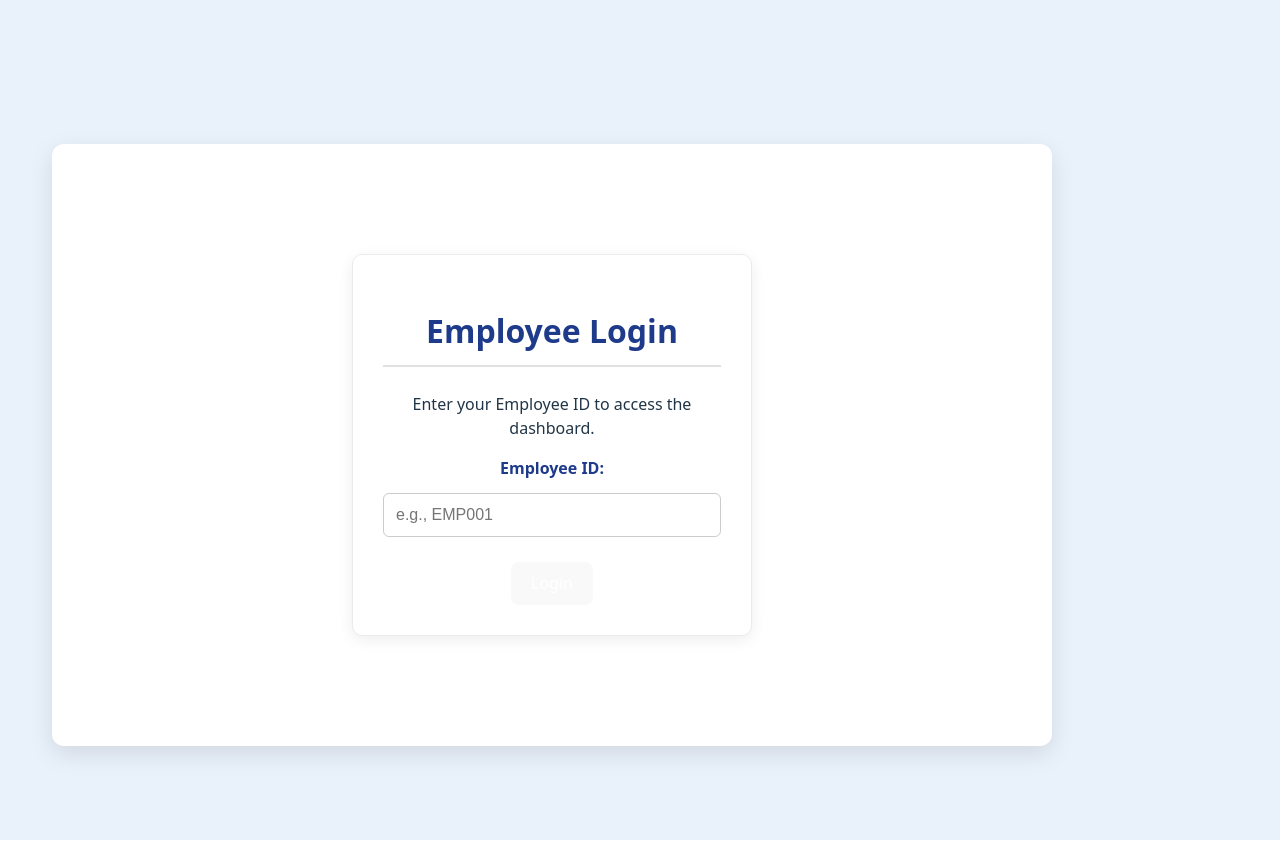
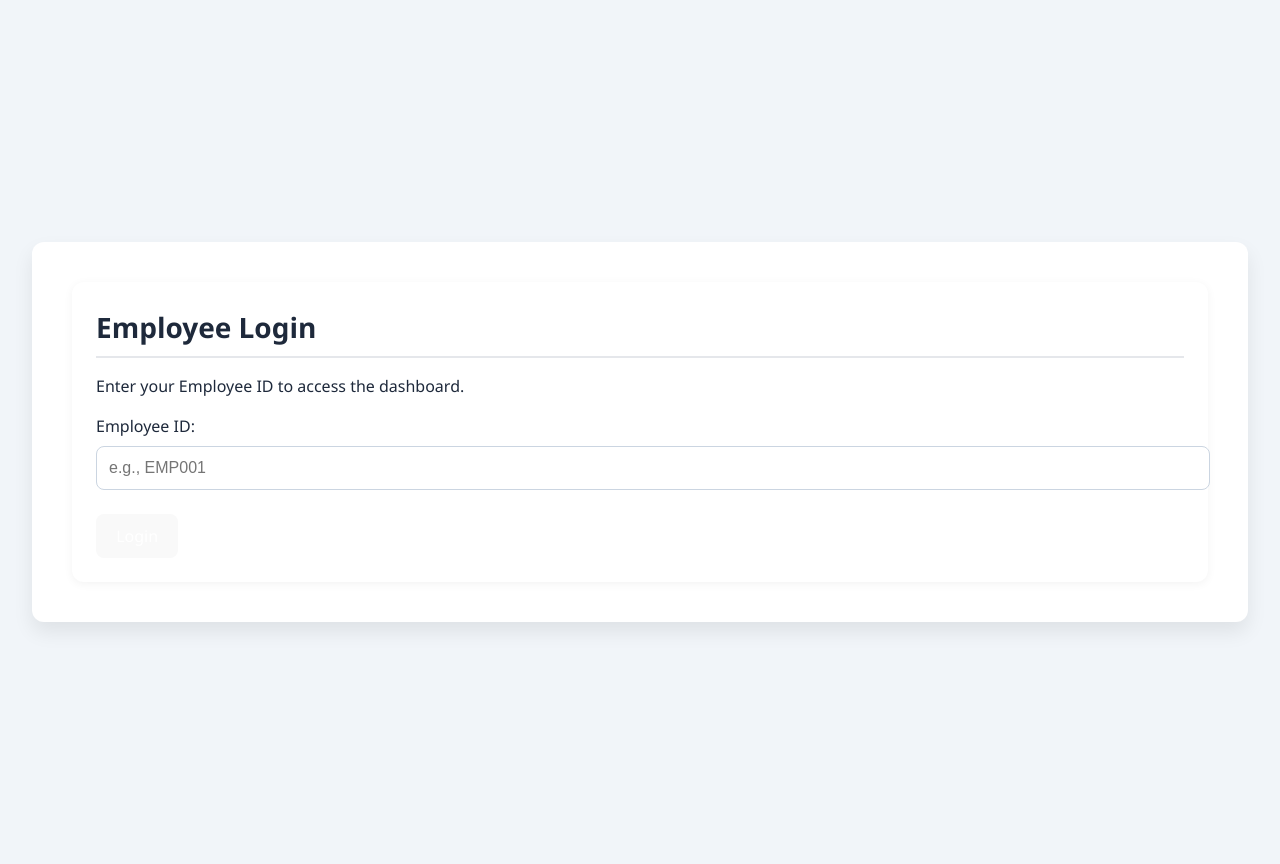
Before and after one commit to Hope-24-ai/employee-tracker-frontend, a React (Vite) app: page / in a window 1280 px wide. Before the commit the page ends 840 px from the top, so only its background shows below. Built offline with nearby package versions, Linux system fonts and the light colour scheme.

Commit message:
working dashboard with navigation

```diff
--- a/package.json
+++ b/package.json
@@ -11,7 +11,8 @@
   },
   "dependencies": {
     "react": "^19.1.0",
-    "react-dom": "^19.1.0"
+    "react-dom": "^19.1.0",
+    "react-router-dom": "^6.30.1"
   },
   "devDependencies": {
     "@eslint/js": "^9.25.0",
--- a/src/App.css
+++ b/src/App.css
@@ -1,304 +1,226 @@
-/* === Root and General Styles === */
 :root {
-  font-family: 'Segoe UI', Tahoma, Geneva, Verdana, sans-serif;
-  line-height: 1.5;
-  font-weight: 400;
-  color-scheme: light dark;
-  color: #333;
-  background-color: #f0f2f5;
-  font-synthesis: none;
-  text-rendering: optimizeLegibility;
-  -webkit-font-smoothing: antialiased;
-  -moz-osx-font-smoothing: grayscale;
+  --primary: #2563eb;
+  --danger: #ef4444;
+  --gray-light: #f1f5f9;
+  --text-dark: #1e293b;
+  --text-muted: #64748b;
+  --card-bg: #ffffff;
+  --shadow: rgba(0, 0, 0, 0.08);
+  --radius: 12px;
+  --gap: 24px;
 }
 
 body {
   margin: 0;
+  font-family: 'Segoe UI', Tahoma, Geneva, Verdana, sans-serif;
+  background-color: var(--gray-light);
+  color: var(--text-dark);
   min-height: 100vh;
   display: flex;
   justify-content: center;
   align-items: flex-start;
-  padding: 20px;
-  background-color: #e9f1fb;
+  padding: 2rem;
 }
 
 #root {
   width: 100%;
-  max-width: 1280px;
-  margin: 0 auto;
-  padding: 2rem;
-  text-align: center;
+  max-width: 1440px;
 }
 
-/* === App Container === */
 .app-container {
-  background-color: #ffffff;
-  border-radius: 12px;
-  box-shadow: 0 8px 24px rgba(0, 0, 0, 0.1);
-  padding: 30px 40px;
-  margin-top: 50px;
-  display: flex;
-  flex-direction: column;
-  align-items: center;
-  width: 100%;
-  max-width: 1000px;
+  background: var(--card-bg);
+  padding: 2.5rem;
+  border-radius: var(--radius);
+  box-shadow: 0 10px 20px var(--shadow);
   box-sizing: border-box;
 }
 
-/* === Headings === */
-h1 {
-  font-size: 2.5rem;
-  color: #2c3e50;
-  margin-bottom: 40px;
+.dashboard-content {
+  display: grid;
+  grid-template-columns: repeat(auto-fit, minmax(340px, 1fr));
+  gap: var(--gap);
+  width: 100%;
+}
+
+/* === Components === */
+
+.card {
+  background: var(--card-bg);
+  border-radius: var(--radius);
+  padding: 1.5rem;
+  box-shadow: 0 2px 10px rgba(0, 0, 0, 0.05);
+  text-align: left;
+}
+
+h1, h2, h3 {
+  margin-top: 0;
+  color: var(--text-dark);
 }
 
 h2 {
-  font-size: 2rem;
-  color: #1e3a8a;
-  margin-bottom: 25px;
-  border-bottom: 2px solid #e0e0e0;
-  padding-bottom: 10px;
+  font-size: 1.75rem;
+  border-bottom: 2px solid #e5e7eb;
+  padding-bottom: 0.5rem;
+  margin-bottom: 1rem;
 }
 
-h3 {
-  font-size: 1.5rem;
-  color: #444;
-  margin-top: 30px;
-  margin-bottom: 15px;
+button {
+  background: var(--primary);
+  color: #fff;
+  padding: 0.75rem 1.5rem;
+  border: none;
+  border-radius: var(--radius);
+  font-size: 1rem;
+  cursor: pointer;
+  transition: all 0.3s ease;
 }
 
-/* === Cards === */
-.card {
-  background-color: #ffffff;
-  border: 1px solid #e9ecef;
-  border-radius: 10px;
-  padding: 25px 30px;
-  box-shadow: 0 4px 15px rgba(0, 0, 0, 0.07);
-  margin-bottom: 30px;
+button:hover {
+  background: #1d4ed8;
+  transform: translateY(-2px);
+}
+
+button.danger {
+  background: var(--danger);
+}
+
+button.danger:hover {
+  background: #dc2626;
+}
+
+/* === Form === */
+
+.form-group {
+  margin-bottom: 1.5rem;
+}
+
+input, textarea, select {
   width: 100%;
-  box-sizing: border-box;
+  padding: 0.75rem;
+  font-size: 1rem;
+  border: 1px solid #cbd5e1;
+  border-radius: 8px;
+  margin-top: 0.5rem;
+}
+
+.error-message {
+  color: var(--danger);
+  font-size: 0.9rem;
+  margin-top: 0.25rem;
+}
+
+/* === Table === */
+table {
+  width: 100%;
+  border-collapse: collapse;
+  background: white;
+  font-size: 0.95rem;
+  margin-top: 1rem;
+}
+
+th, td {
+  border: 1px solid #e5e7eb;
+  padding: 0.75rem;
   text-align: left;
 }
 
-/* === Buttons === */
-button {
-  background-color: #2563eb;
-  color: white;
-  padding: 12px 25px;
-  border: none;
-  border-radius: 8px;
-  cursor: pointer;
-  font-size: 1rem;
-  transition: background-color 0.3s ease, transform 0.2s ease;
-  margin: 5px;
+th {
+  background: #eff6ff;
+  color: var(--text-dark);
+  font-weight: bold;
 }
 
-button:hover {
-  background-color: #1d4ed8;
-  transform: translateY(-2px);
+tbody tr:nth-child(odd) {
+  background: #f9fafb;
 }
 
-button:active {
-  transform: translateY(0);
-}
-
-button.secondary {
-  background-color: #0ea5e9;
-}
-
-button.secondary:hover {
-  background-color: #0284c7;
-}
-
-button.danger {
-  background-color: #ef4444;
-}
-
-button.danger:hover {
-  background-color: #dc2626;
-}
-
-/* === Forms === */
-.form-group {
-  margin-bottom: 20px;
-}
-
-.form-group label {
-  display: block;
-  margin-bottom: 8px;
-  font-weight: bold;
-  color: #1e3a8a;
-}
-
-.form-group input,
-.form-group select,
-.form-group textarea {
-  width: 100%;
-  padding: 12px;
-  border: 1px solid #ccc;
-  border-radius: 6px;
-  font-size: 1rem;
-  margin-top: 5px;
-  box-sizing: border-box;
-}
-
-.form-group textarea {
-  resize: vertical;
-  min-height: 90px;
-}
-
-.error-message {
-  color: #dc2626;
-  font-size: 0.9rem;
-  margin-top: 5px;
-  text-align: left;
-}
-
-/* === Tables === */
-table {
-  width: 100%;
-  border-collapse: collapse;
-  margin-top: 20px;
-  font-size: 0.95rem;
-  background-color: #ffffff;
-  color: #1e3a8a;
-  border: 1px solid #cbd5e1;
-  box-shadow: 0 2px 6px rgba(0,0,0,0.05);
-}
-
-table th, table td {
-  border: 1px solid #e2e8f0;
-  padding: 12px;
-  text-align: left;
-}
-
-table th {
-  background-color: #eff6ff;
-  font-weight: bold;
-  color: #1e3a8a;
-}
-
-table tbody tr:nth-child(odd) {
-  background-color: #f8fafc;
-}
-
-table tbody tr:hover {
-  background-color: #e0f2fe;
-}
-
-/* === Status Badges === */
+/* === Status Badge === */
 .status-badge {
   display: inline-block;
-  padding: 5px 10px;
-  border-radius: 5px;
+  padding: 0.3rem 0.75rem;
+  font-size: 0.85rem;
   font-weight: bold;
-  font-size: 0.85rem;
+  border-radius: 6px;
   color: white;
 }
 
-.status-badge.Present { background-color: #22c55e; }
-.status-badge.Absent { background-color: #ef4444; }
-.status-badge.Leave { background-color: #facc15; color: #000; }
-.status-badge.Pending { background-color: #3b82f6; }
-.status-badge.Approved { background-color: #16a34a; }
-.status-badge.Rejected { background-color: #dc2626; }
-.status-badge.ClockedIn { background-color: #4ade80; }
-.status-badge.ClockedOut { background-color: #f87171; }
-.status-badge.OnLeave { background-color: #fde68a; color: #000; }
+.status-badge.Present { background: #22c55e; }
+.status-badge.Absent { background: #ef4444; }
+.status-badge.Leave { background: #facc15; color: #000; }
+.status-badge.Pending { background: #3b82f6; }
+.status-badge.Approved { background: #16a34a; }
+.status-badge.Rejected { background: #dc2626; }
+.status-badge.ClockedIn { background: #4ade80; }
+.status-badge.ClockedOut { background: #f87171; }
+.status-badge.OnLeave { background: #fde68a; color: #000; }
 
 /* === Navbar === */
 .navbar {
   display: flex;
-  flex-wrap: wrap;
   justify-content: center;
-  margin-bottom: 30px;
-  background-color: #f1f5f9;
-  padding: 12px 0;
-  border-radius: 8px;
-  box-shadow: 0 2px 8px rgba(0, 0, 0, 0.05);
-  gap: 10px;
+  gap: 1rem;
+  background: var(--gray-light);
+  padding: 1rem;
+  border-radius: var(--radius);
+  margin-bottom: 2rem;
 }
 
 .navbar button {
   background: none;
   border: none;
-  color: #2563eb;
   font-size: 1.1rem;
-  padding: 10px 20px;
-  cursor: pointer;
-  border-radius: 6px;
-  transition: background-color 0.3s ease, color 0.3s ease;
+  color: var(--primary);
+  padding: 0.5rem 1rem;
+  border-radius: var(--radius);
+  transition: all 0.3s ease;
 }
 
 .navbar button:hover {
-  background-color: #dbeafe;
-  color: #1e40af;
+  background: #dbeafe;
+  color: #1d4ed8;
 }
 
 .navbar button.active {
-  background-color: #2563eb;
+  background: var(--primary);
   color: white;
   font-weight: bold;
 }
 
-.navbar button.active:hover {
-  background-color: #1d4ed8;
+/* === Profile === */
+.profile-card {
+  text-align: center;
+  padding: 1.5rem;
 }
 
-/* === Login Card === */
-.card.login-card {
-  max-width: 400px;
-  margin: 80px auto;
-  text-align: center;
-}
-
-/* === Profile Card === */
-.profile-card {
-  display: flex;
-  flex-direction: column;
-  align-items: center;
-  gap: 15px;
-}
-
-.profile-card img {
+.profile-pic {
   width: 120px;
   height: 120px;
   border-radius: 50%;
   object-fit: cover;
-  border: 4px solid #3b82f6;
-  box-shadow: 0 4px 10px rgba(0, 123, 255, 0.2);
-}
-
-.profile-info {
-  text-align: center;
-}
-
-.profile-info h3 {
-  margin-bottom: 5px;
-  color: #1e3a8a;
+  border: 4px solid var(--primary);
+  box-shadow: 0 4px 12px rgba(0, 0, 0, 0.1);
+  margin-bottom: 1rem;
 }
 
 .profile-info p {
-  margin: 5px 0;
-  color: #334155;
-  font-size: 0.95rem;
+  margin: 0.3rem 0;
+  color: var(--text-muted);
 }
 
-/* === Team Roster === */
+/* === Grid (Team) === */
 .employee-grid {
   display: grid;
   grid-template-columns: repeat(auto-fit, minmax(260px, 1fr));
-  gap: 20px;
+  gap: 1.5rem;
 }
 
 .employee-card {
+  background: white;
+  padding: 1rem;
   border: 1px solid #e2e8f0;
-  border-radius: 8px;
-  padding: 20px;
+  border-radius: 10px;
   text-align: center;
-  box-shadow: 0 2px 8px rgba(0, 0, 0, 0.05);
-  transition: transform 0.2s ease;
-  background-color: #ffffff;
+  transition: 0.3s ease;
 }
 
 .employee-card:hover {
@@ -310,52 +232,21 @@ table tbody tr:hover {
   height: 80px;
   border-radius: 50%;
   object-fit: cover;
-  margin-bottom: 10px;
-  border: 2px solid #3b82f6;
-}
-
-.employee-card h4 {
-  margin: 10px 0 5px;
-  color: #1e3a8a;
-}
-
-.employee-card p {
-  font-size: 0.9rem;
-  color: #475569;
-  margin: 3px 0;
+  border: 3px solid var(--primary);
+  margin-bottom: 0.5rem;
 }
 
 /* === Responsive === */
 @media (max-width: 768px) {
   .app-container {
-    padding: 20px;
+    padding: 1.25rem;
   }
 
-  h1 {
-    font-size: 2rem;
+  .navbar {
+    flex-direction: column;
   }
 
-  h2 {
-    font-size: 1.6rem;
-  }
-
-  .profile-card img {
-    width: 100px;
-    height: 100px;
-  }
-
-  .employee-card img {
-    width: 70px;
-    height: 70px;
-  }
-
-  button {
-    font-size: 1rem;
-    padding: 10px 20px;
-  }
-
-  .navbar button {
-    padding: 8px 16px;
-    font-size: 1rem;
+  .dashboard-content {
+    grid-template-columns: 1fr;
   }
 }
--- a/src/App.jsx
+++ b/src/App.jsx
@@ -7,7 +7,6 @@ function App() {
   const [isLoggedIn, setIsLoggedIn] = useState(false);
   const [currentEmployeeId, setCurrentEmployeeId] = useState(null);
 
-  // Restore login if employeeId is saved
   useEffect(() => {
     const savedId = localStorage.getItem('employeeId');
     if (savedId) {
@@ -17,16 +16,15 @@ function App() {
   }, []);
 
   const handleLogin = (employeeId) => {
-    const normalizedId = employeeId.toUpperCase();
-    setCurrentEmployeeId(normalizedId);
+    localStorage.setItem('employeeId', employeeId.toUpperCase());
+    setCurrentEmployeeId(employeeId.toUpperCase());
     setIsLoggedIn(true);
-    localStorage.setItem('employeeId', normalizedId);
   };
 
   const handleLogout = () => {
+    localStorage.removeItem('employeeId');
     setCurrentEmployeeId(null);
     setIsLoggedIn(false);
-    localStorage.removeItem('employeeId');
   };
 
   return (
--- a/src/components/EmployeeDashboard.jsx
+++ b/src/components/EmployeeDashboard.jsx
@@ -1,4 +1,4 @@
-import React, { useState, useEffect } from 'react';
+import React, { useEffect, useState } from 'react';
 import Navbar from './Navbar';
 import MyProfile from './MyProfile';
 import TeamRoster from './TeamRoster';
@@ -8,71 +8,60 @@ import { getEmployeeByUniqueStringId } from '../utils/api';
 function EmployeeDashboard({ employeeId, onLogout }) {
   const [activeView, setActiveView] = useState('profile');
   const [currentEmployee, setCurrentEmployee] = useState(null);
-  const [loadingError, setLoadingError] = useState(null);
+  const [loading, setLoading] = useState(true);
+  const [error, setError] = useState(null);
+
   useEffect(() => {
-
-    setCurrentEmployee(null);
-    setLoadingError(null);
-
-    const fetchEmployeeData = async () => {
+    const fetchEmployee = async () => {
       try {
-
+        setLoading(true);
         const data = await getEmployeeByUniqueStringId(employeeId);
-
-        if (data) {
-
+        if (!data) {
+          setError('Employee not found.');
+        } else {
           setCurrentEmployee(data);
-        } else {
-
-          setLoadingError("Employee data not found or invalid ID. Please log in again.");
-          onLogout();
         }
-      } catch (error) {
-        console.error("Error fetching employee in dashboard:", error);
-
-        setLoadingError(`Failed to load employee data: ${error.message}. Please try again.`);
-        onLogout();
+      } catch (err) {
+        console.error(err);
+        setError('Failed to load employee data.');
+      } finally {
+        setLoading(false);
       }
     };
 
+    if (employeeId) {
+      fetchEmployee();
+    } else {
+      setError('Missing employee ID.');
+    }
+  }, [employeeId]);
 
-    if (employeeId) {
-      fetchEmployeeData();
-    } else {
-
-      setLoadingError("No employee ID provided. Redirecting to login.");
-      onLogout();
-    }
-  }, [employeeId, onLogout]);
-  if (!currentEmployee && !loadingError) {
-    return <div className="card">Loading employee data...</div>;
+  if (loading) {
+    return <div className="card">Loading...</div>;
   }
 
-
-  if (loadingError) {
+  if (error) {
     return (
       <div className="card error-message">
-        <p>{loadingError}</p>
-        <button onClick={onLogout}>Go Back to Login</button>
+        <p>{error}</p>
+        <button onClick={onLogout}>Log out</button>
       </div>
     );
   }
 
-
   return (
     <>
-      <div className="dashboard-header" style={{ width: '100%', display: 'flex', justifyContent: 'space-between', alignItems: 'center', marginBottom: '30px' }}>
-        <h1 style={{ marginBottom: 0 }}>Welcome, {currentEmployee.name}!</h1>
+      <div className="dashboard-header" style={{ display: 'flex', justifyContent: 'space-between', alignItems: 'center' }}>
+        <h1>Welcome, {currentEmployee.name}!</h1>
         <button onClick={onLogout} className="danger">Logout</button>
       </div>
 
       <Navbar activeView={activeView} onSelectView={setActiveView} />
 
-      <div className="dashboard-content" style={{ width: '100%' }}>
+      <div className="dashboard-content">
         {activeView === 'profile' && <MyProfile employee={currentEmployee} />}
-        {}
-        {activeView === 'team' && <TeamRoster currentEmployeeId={employeeId} />}
-        {activeView === 'attendanceLeave' && <AttendanceAndLeave employeeId={employeeId} />}
+        {activeView === 'team' && <TeamRoster currentEmployeeId={currentEmployee.employeeId} />}
+        {activeView === 'attendanceLeave' && <AttendanceAndLeave employeeId={currentEmployee.employeeId} />}
       </div>
     </>
   );
```
Also changed, not shown: src/app.routes.jsx (added, +42 -0 lines), src/components/AttendanceForm.jsx (deleted), 1 other file (tests, documents, lock files or other folders).
